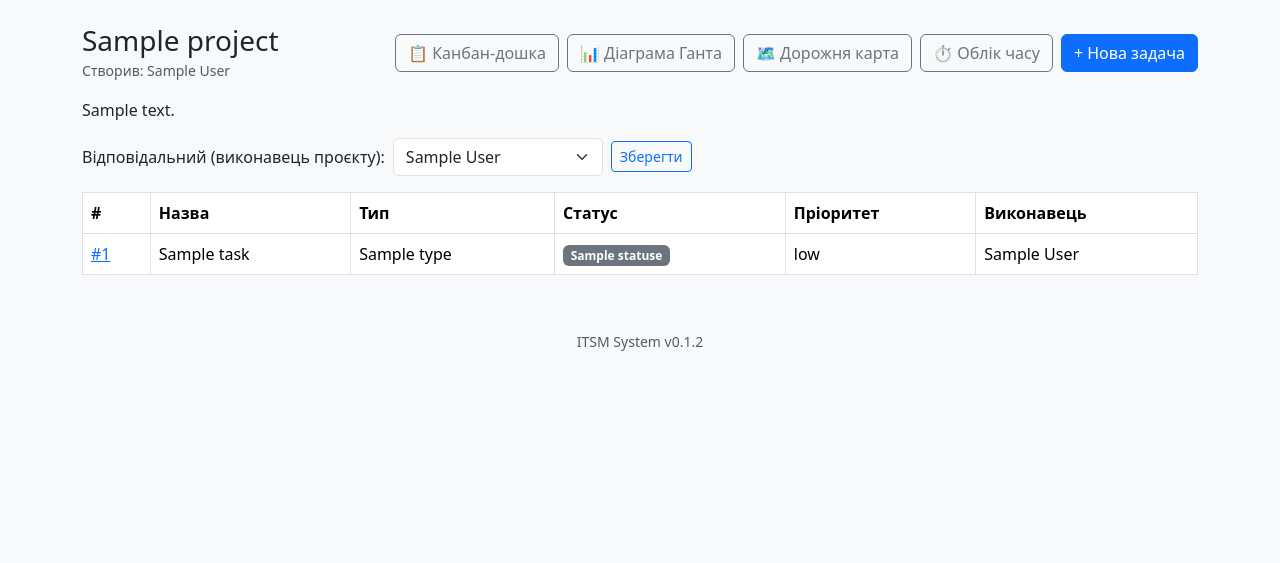
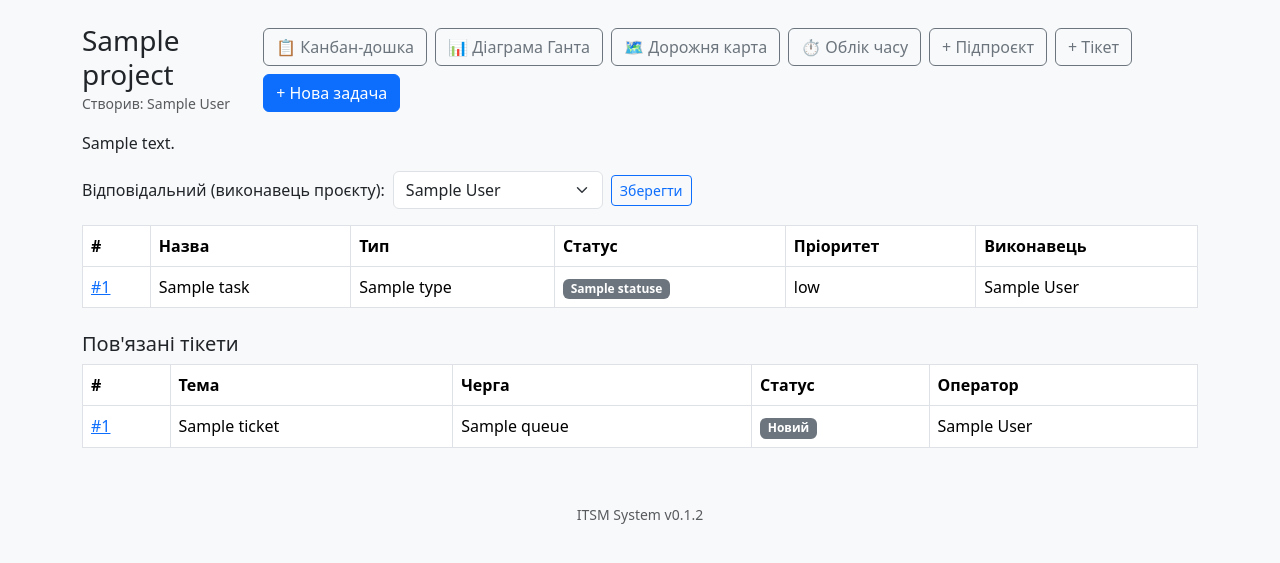
Before and after one commit to ROOT-BSD/itsm, a PHP site: page /projects/1 in a window 1280 px wide. Shown: the part 56-619 px from the top of the page. Run offline with PHP 8.4, Linux system fonts and the light colour scheme; the visitor is signed in with stand-in values (Sample User, id 1); tables that the repository leaves empty hold one stand-in row (values such as "Sample post").

Commit message:
Update release 0.1.2 add new features

```diff
--- a/app/Controllers/ProjectController.php
+++ b/app/Controllers/ProjectController.php
@@ -7,6 +7,7 @@ use App\Core\View;
 use App\Models\Milestone;
 use App\Models\Project;
 use App\Models\Task;
+use App\Models\Ticket;
 use App\Models\User;
 
 class ProjectController
@@ -24,7 +25,7 @@ class ProjectController
     {
         Auth::requireLogin();
         View::render('projects/index', [
-            'projects' => Project::allVisibleTo(Auth::id(), Auth::hasRole(['admin'])),
+            'projects' => Project::topLevelVisibleTo(Auth::id(), Auth::hasRole(['admin'])),
         ]);
     }
 
@@ -32,7 +33,23 @@ class ProjectController
     {
         Auth::requireLogin();
         $this->requireManagerRole();
-        View::render('projects/create', ['users' => User::allActive()]);
+
+        $preselectedParentId = !empty($_GET['parent_id']) ? (int) $_GET['parent_id'] : null;
+        $parentProject = null;
+        if ($preselectedParentId !== null) {
+            $parentProject = Project::find($preselectedParentId);
+            if (!$parentProject || !Project::isVisibleTo($parentProject, Auth::id(), Auth::hasRole(['admin']))) {
+                $preselectedParentId = null;
+                $parentProject = null;
+            }
+        }
+
+        View::render('projects/create', [
+            'users' => User::allActive(),
+            'projects' => Project::allVisibleTo(Auth::id(), Auth::hasRole(['admin'])),
+            'preselectedParentId' => $preselectedParentId,
+            'parentProject' => $parentProject,
+        ]);
     }
 
     public function store(): void
@@ -44,6 +61,7 @@ class ProjectController
         $description = trim($_POST['description'] ?? '');
         $visibility = $_POST['visibility'] ?? 'private';
         $responsibleUserId = !empty($_POST['responsible_user_id']) ? (int) $_POST['responsible_user_id'] : null;
+        $parentId = !empty($_POST['parent_id']) ? (int) $_POST['parent_id'] : null;
 
         if ($name === '') {
             header('Location: /projects/create?error=' . urlencode('Назва проєкту обов\'язкова'));
@@ -53,8 +71,15 @@ class ProjectController
             header('Location: /projects/create?error=' . urlencode('Некоректне значення видимості'));
             exit;
         }
+        if ($parentId !== null) {
+            $parentProject = Project::find($parentId);
+            if (!$parentProject || !Project::isVisibleTo($parentProject, Auth::id(), Auth::hasRole(['admin']))) {
+                header('Location: /projects/create?error=' . urlencode('Батьківський проєкт не знайдено або немає до нього доступу'));
+                exit;
+            }
+        }
 
-        $id = Project::create($name, $description, $visibility, Auth::id(), $responsibleUserId);
+        $id = Project::create($name, $description, $visibility, Auth::id(), $responsibleUserId, $parentId);
         header('Location: /projects/' . $id);
         exit;
     }
@@ -68,6 +93,8 @@ class ProjectController
             'project' => $project,
             'tasks' => Task::forProject($project['id']),
             'users' => User::allActive(),
+            'subProjects' => Project::subProjectsOf($project['id']),
+            'linkedTickets' => Ticket::forProject($project['id']),
         ]);
     }
 
--- a/app/Controllers/ReportController.php
+++ b/app/Controllers/ReportController.php
@@ -57,6 +57,9 @@ class ReportController
                 exit;
             }
             $projectLabel = $project['name'];
+            if (!empty(Project::subProjectsOf($projectId))) {
+                $projectLabel .= ' (разом з підпроєктами)';
+            }
         }
 
         $userLabel = 'усі користувачі';
--- a/app/Controllers/TicketController.php
+++ b/app/Controllers/TicketController.php
@@ -4,6 +4,7 @@ namespace App\Controllers;
 
 use App\Core\Auth;
 use App\Core\View;
+use App\Models\Project;
 use App\Models\Ticket;
 use App\Models\User;
 
@@ -23,8 +24,19 @@ class TicketController
     public function showCreateForm(): void
     {
         Auth::requireLogin();
+
+        $preselectedProjectId = !empty($_GET['project_id']) ? (int) $_GET['project_id'] : null;
+        if ($preselectedProjectId !== null) {
+            $preselectedProject = Project::find($preselectedProjectId);
+            if (!$preselectedProject || !Project::isVisibleTo($preselectedProject, Auth::id(), Auth::hasRole(['admin']))) {
+                $preselectedProjectId = null;
+            }
+        }
+
         View::render('tickets/create', [
             'queues' => Ticket::queues(),
+            'projects' => Project::allVisibleTo(Auth::id(), Auth::hasRole(['admin'])),
+            'preselectedProjectId' => $preselectedProjectId,
             'error' => $_GET['error'] ?? null,
         ]);
     }
@@ -36,6 +48,7 @@ class TicketController
         $queueId = (int) ($_POST['queue_id'] ?? 0);
         $subject = trim($_POST['subject'] ?? '');
         $description = trim($_POST['description'] ?? '');
+        $projectId = !empty($_POST['project_id']) ? (int) $_POST['project_id'] : null;
 
         if ($queueId === 0 || $subject === '') {
             header('Location: /tickets/create?error=' . urlencode('Оберіть чергу і вкажіть тему звернення'));
@@ -45,12 +58,19 @@ class TicketController
             header('Location: /tickets/create?error=' . urlencode('Оберіть коректну чергу'));
             exit;
         }
+        if ($projectId !== null) {
+            $project = Project::find($projectId);
+            if (!$project || !Project::isVisibleTo($project, Auth::id(), Auth::hasRole(['admin']))) {
+                header('Location: /tickets/create?error=' . urlencode('Проєкт не знайдено або немає до нього доступу'));
+                exit;
+            }
+        }
 
         // Заявник — поточний користувач (окремий портал для співробітників без
         // облікового запису основного функціоналу — майбутній крок, п. 2.13 ТЗ)
         $me = User::findById(Auth::id());
 
-        $id = Ticket::create($queueId, $me['full_name'], $me['email'], Auth::id(), $subject, $description ?: null);
+        $id = Ticket::create($queueId, $me['full_name'], $me['email'], Auth::id(), $subject, $description ?: null, $projectId);
         header('Location: /tickets/' . $id);
         exit;
     }
--- a/app/Models/Project.php
+++ b/app/Models/Project.php
@@ -14,10 +14,12 @@ class Project
         // зростанні кількості проєктів і задач.
         return Database::connection()->query(
             "SELECT p.*, u.full_name AS created_by_name, r.full_name AS responsible_name,
+                    parent.name AS parent_name,
                     COALESCE(ot.open_count, 0) AS open_tasks_count
              FROM projects p
              JOIN users u ON u.id = p.created_by
              LEFT JOIN users r ON r.id = p.responsible_user_id
+             LEFT JOIN projects parent ON parent.id = p.parent_id
              LEFT JOIN (
                  SELECT t.project_id, COUNT(*) AS open_count
                  FROM tasks t
@@ -34,6 +36,19 @@ class Project
      * (responsible_user_id). Використовується замість all() усюди, де
      * список показується не-адміну (список проєктів, дашборд).
      */
+    /**
+     * Те саме, що allVisibleTo(), але без підпроєктів (p.parent_id IS NULL) —
+     * для головного списку «Проєкти», де підпроєкти лише засмічували б список.
+     * Підпроєкт видно на сторінці свого батьківського проєкту (карткою), а не тут.
+     */
+    public static function topLevelVisibleTo(int $userId, bool $isAdmin): array
+    {
+        return array_values(array_filter(
+            self::allVisibleTo($userId, $isAdmin),
+            fn(array $p): bool => empty($p['parent_id'])
+        ));
+    }
+
     public static function allVisibleTo(int $userId, bool $isAdmin): array
     {
         if ($isAdmin) {
@@ -42,10 +57,12 @@ class Project
 
         $stmt = Database::connection()->prepare(
             "SELECT p.*, u.full_name AS created_by_name, r.full_name AS responsible_name,
+                    parent.name AS parent_name,
                     COALESCE(ot.open_count, 0) AS open_tasks_count
              FROM projects p
              JOIN users u ON u.id = p.created_by
              LEFT JOIN users r ON r.id = p.responsible_user_id
+             LEFT JOIN projects parent ON parent.id = p.parent_id
              LEFT JOIN (
                  SELECT t.project_id, COUNT(*) AS open_count
                  FROM tasks t
@@ -72,15 +89,66 @@ class Project
     public static function find(int $id): ?array
     {
         $stmt = Database::connection()->prepare(
-            "SELECT p.*, u.full_name AS created_by_name, r.full_name AS responsible_name
+            "SELECT p.*, u.full_name AS created_by_name, r.full_name AS responsible_name,
+                    parent.name AS parent_name
              FROM projects p
              JOIN users u ON u.id = p.created_by
              LEFT JOIN users r ON r.id = p.responsible_user_id
+             LEFT JOIN projects parent ON parent.id = p.parent_id
              WHERE p.id = :id"
         );
         $stmt->execute(['id' => $id]);
         $project = $stmt->fetch();
         return $project ?: null;
+    }
+
+    /** Прямі підпроєкти цього проєкту (без вкладених онуків) — для розділу «Підпроєкти» на сторінці проєкту. */
+    public static function subProjectsOf(int $parentId): array
+    {
+        $stmt = Database::connection()->prepare(
+            "SELECT p.*, r.full_name AS responsible_name, COALESCE(ot.open_count, 0) AS open_tasks_count
+             FROM projects p
+             LEFT JOIN users r ON r.id = p.responsible_user_id
+             LEFT JOIN (
+                 SELECT t.project_id, COUNT(*) AS open_count
+                 FROM tasks t
+                 JOIN task_statuses ts ON ts.id = t.status_id AND ts.is_closed = 0
+                 GROUP BY t.project_id
+             ) ot ON ot.project_id = p.id
+             WHERE p.parent_id = :parent_id
+             ORDER BY p.created_at DESC"
+        );
+        $stmt->execute(['parent_id' => $parentId]);
+        return $stmt->fetchAll();
+    }
+
+    /**
+     * ID цього проєкту й УСІХ його підпроєктів на будь-яку глибину вкладеності
+     * (обхід у ширину) — для звітів, де робота над підпроєктом має враховуватись
+     * як робота над батьківським проєктом. Інтерфейс наразі створює підпроєкти
+     * лише в один рівень, але метод коректно обробить і глибшу вкладеність,
+     * якщо вона колись з'явиться (наприклад, через прямі зміни в БД).
+     */
+    public static function descendantIdsOf(int $projectId): array
+    {
+        $ids = [$projectId];
+        $queue = [$projectId];
+
+        while (!empty($queue)) {
+            $currentId = array_shift($queue);
+            $stmt = Database::connection()->prepare('SELECT id FROM projects WHERE parent_id = :parent_id');
+            $stmt->execute(['parent_id' => $currentId]);
+
+            foreach ($stmt->fetchAll(\PDO::FETCH_COLUMN) as $childId) {
+                $childId = (int) $childId;
+                if (!in_array($childId, $ids, true)) {
+                    $ids[] = $childId;
+                    $queue[] = $childId;
+                }
+            }
+        }
+
+        return $ids;
     }
 
     public static function create(string $name, ?string $description, string $visibility, int $createdBy, ?int $responsibleUserId = null, ?int $parentId = null): int
--- a/app/Models/Task.php
+++ b/app/Models/Task.php
@@ -459,8 +459,16 @@ class Task
         $params = ['date_from' => $dateFrom, 'date_to' => $dateTo];
 
         if (!empty($filters['project_id'])) {
-            $sql .= ' AND p.id = :project_id';
-            $params['project_id'] = $filters['project_id'];
+            // Фільтр за проєктом включає й усі його підпроєкти — робота над
+            // підпроєктом має рахуватись як робота над батьківським проєктом.
+            $projectIds = Project::descendantIdsOf((int) $filters['project_id']);
+            $placeholders = [];
+            foreach ($projectIds as $i => $pid) {
+                $key = "project_id_{$i}";
+                $placeholders[] = ":{$key}";
+                $params[$key] = $pid;
+            }
+            $sql .= ' AND p.id IN (' . implode(',', $placeholders) . ')';
         }
         if (!empty($filters['log_user_id'])) {
             $sql .= ' AND tl.user_id = :log_user_id';
--- a/app/Models/Ticket.php
+++ b/app/Models/Ticket.php
@@ -51,10 +51,11 @@ class Ticket
     public static function all(): array
     {
         return Database::connection()->query(
-            "SELECT t.*, q.name AS queue_name, op.full_name AS operator_name
+            "SELECT t.*, q.name AS queue_name, op.full_name AS operator_name, p.name AS project_name
              FROM tickets t
              JOIN ticket_queues q ON q.id = t.queue_id
              LEFT JOIN users op ON op.id = t.assigned_operator_id
+             LEFT JOIN projects p ON p.id = t.project_id
              ORDER BY t.created_at DESC"
         )->fetchAll();
     }
@@ -71,10 +72,11 @@ class Ticket
         }
 
         $stmt = Database::connection()->prepare(
-            "SELECT t.*, q.name AS queue_name, op.full_name AS operator_name
+            "SELECT t.*, q.name AS queue_name, op.full_name AS operator_name, p.name AS project_name
              FROM tickets t
              JOIN ticket_queues q ON q.id = t.queue_id
              LEFT JOIN users op ON op.id = t.assigned_operator_id
+             LEFT JOIN projects p ON p.id = t.project_id
              WHERE t.requester_user_id = :uid1 OR t.assigned_operator_id = :uid2
              ORDER BY t.created_at DESC"
         );
@@ -95,10 +97,11 @@ class Ticket
     public static function find(int $id): ?array
     {
         $stmt = Database::connection()->prepare(
-            "SELECT t.*, q.name AS queue_name, op.full_name AS operator_name
+            "SELECT t.*, q.name AS queue_name, op.full_name AS operator_name, p.name AS project_name
              FROM tickets t
              JOIN ticket_queues q ON q.id = t.queue_id
              LEFT JOIN users op ON op.id = t.assigned_operator_id
+             LEFT JOIN projects p ON p.id = t.project_id
              WHERE t.id = :id"
         );
         $stmt->execute(['id' => $id]);
@@ -106,14 +109,30 @@ class Ticket
         return $ticket ?: null;
     }
 
-    public static function create(int $queueId, string $requesterName, string $requesterEmail, ?int $requesterUserId, string $subject, ?string $description): int
+    /** Тікети, прив'язані до конкретного проєкту — для розділу «Пов'язані тікети» на сторінці проєкту. */
+    public static function forProject(int $projectId): array
     {
         $stmt = Database::connection()->prepare(
-            'INSERT INTO tickets (queue_id, requester_name, requester_email, requester_user_id, subject, description, status)
-             VALUES (:queue_id, :requester_name, :requester_email, :requester_user_id, :subject, :description, "new")'
+            "SELECT t.*, q.name AS queue_name, op.full_name AS operator_name
+             FROM tickets t
+             JOIN ticket_queues q ON q.id = t.queue_id
+             LEFT JOIN users op ON op.id = t.assigned_operator_id
+             WHERE t.project_id = :project_id
+             ORDER BY t.created_at DESC"
+        );
+        $stmt->execute(['project_id' => $projectId]);
+        return $stmt->fetchAll();
+    }
+
+    public static function create(int $queueId, string $requesterName, string $requesterEmail, ?int $requesterUserId, string $subject, ?string $description, ?int $projectId = null): int
+    {
+        $stmt = Database::connection()->prepare(
+            'INSERT INTO tickets (queue_id, project_id, requester_name, requester_email, requester_user_id, subject, description, status)
+             VALUES (:queue_id, :project_id, :requester_name, :requester_email, :requester_user_id, :subject, :description, "new")'
         );
         $stmt->execute([
             'queue_id' => $queueId,
+            'project_id' => $projectId,
             'requester_name' => $requesterName,
             'requester_email' => $requesterEmail,
             'requester_user_id' => $requesterUserId,
--- a/app/Views/projects/show.php
+++ b/app/Views/projects/show.php
@@ -1,18 +1,53 @@
+<?php if (!empty($project['parent_id'])): ?>
+<div class="mb-2">
+    <a href="/projects/<?= (int)$project['parent_id'] ?>" class="text-decoration-none">&larr; <?= \App\Core\View::e($project['parent_name']) ?></a>
+    <span class="badge bg-light text-dark border ms-1">Підпроєкт</span>
+</div>
+<?php endif; ?>
+
 <div class="d-flex justify-content-between align-items-center mb-3">
     <div>
         <h3 class="mb-0"><?= \App\Core\View::e($project['name']) ?></h3>
         <small class="text-muted">Створив: <?= \App\Core\View::e($project['created_by_name']) ?></small>
     </div>
-    <div class="d-flex gap-2">
+    <div class="d-flex gap-2 flex-wrap">
         <a href="/projects/<?= (int)$project['id'] ?>/board" class="btn btn-outline-secondary">📋 Канбан-дошка</a>
         <a href="/projects/<?= (int)$project['id'] ?>/gantt" class="btn btn-outline-secondary">📊 Діаграма Ганта</a>
         <a href="/projects/<?= (int)$project['id'] ?>/roadmap" class="btn btn-outline-secondary">🗺️ Дорожня карта</a>
         <a href="/projects/<?= (int)$project['id'] ?>/time" class="btn btn-outline-secondary">⏱️ Облік часу</a>
+        <a href="/projects/create?parent_id=<?= (int)$project['id'] ?>" class="btn btn-outline-secondary">+ Підпроєкт</a>
+        <a href="/tickets/create?project_id=<?= (int)$project['id'] ?>" class="btn btn-outline-secondary">+ Тікет</a>
         <a href="/projects/<?= (int)$project['id'] ?>/tasks/create" class="btn btn-primary">+ Нова задача</a>
     </div>
 </div>
 
 <p><?= nl2br(\App\Core\View::e($project['description'])) ?></p>
+
+<?php if (!empty($subProjects)): ?>
+<h5>Підпроєкти</h5>
+<?php
+$statusLabels = ['active' => 'Активний', 'archived' => 'Архівний', 'closed' => 'Закритий'];
+$statusColors = ['active' => 'success', 'archived' => 'secondary', 'closed' => 'dark'];
+?>
+<div class="row">
+    <?php foreach ($subProjects as $sp): ?>
+        <div class="col-md-4 mb-3">
+            <div class="card h-100">
+                <div class="card-body">
+                    <h5 class="card-title"><?= \App\Core\View::e($sp['name']) ?></h5>
+                    <p class="card-text text-muted small"><?= \App\Core\View::e(mb_strimwidth($sp['description'] ?? '', 0, 100, '…')) ?></p>
+                    <span class="badge bg-<?= $statusColors[$sp['status']] ?? 'secondary' ?>"><?= \App\Core\View::e($statusLabels[$sp['status']] ?? $sp['status']) ?></span>
+                    <span class="badge bg-info text-dark"><?= (int)$sp['open_tasks_count'] ?> відкритих задач</span>
+                    <div class="small text-muted mt-2">Відповідальний: <?= \App\Core\View::e($sp['responsible_name'] ?? 'не призначено') ?></div>
+                </div>
+                <div class="card-footer bg-white">
+                    <a href="/projects/<?= (int)$sp['id'] ?>" class="btn btn-sm btn-outline-primary">Відкрити</a>
+                </div>
+            </div>
+        </div>
+    <?php endforeach; ?>
+</div>
+<?php endif; ?>
 
 <?php if (\App\Core\Auth::hasRole(['admin', 'it_manager'])): ?>
 <form method="post" action="/projects/<?= (int)$project['id'] ?>/responsible" class="d-flex gap-2 align-items-center mb-3">
@@ -53,3 +88,24 @@
     <?php endforeach; endif; ?>
     </tbody>
 </table>
+
+<?php if (!empty($linkedTickets)): ?>
+<h5 class="mt-4">Пов'язані тікети</h5>
+<table class="table table-bordered bg-white">
+    <thead><tr><th>#</th><th>Тема</th><th>Черга</th><th>Статус</th><th>Оператор</th></tr></thead>
+    <tbody>
+    <?php
+    $ticketStatusLabels = ['new' => 'Новий', 'in_progress' => 'В роботі', 'waiting_customer' => 'Очікує відповіді', 'resolved' => 'Вирішено', 'closed' => 'Закрито'];
+    ?>
+    <?php foreach ($linkedTickets as $tk): ?>
+        <tr>
+            <td><a href="/tickets/<?= (int)$tk['id'] ?>">#<?= (int)$tk['id'] ?></a></td>
+            <td><?= \App\Core\View::e($tk['subject']) ?></td>
+            <td><?= \App\Core\View::e($tk['queue_name']) ?></td>
+            <td><span class="badge bg-secondary"><?= \App\Core\View::e($ticketStatusLabels[$tk['status']] ?? $tk['status']) ?></span></td>
+            <td><?= \App\Core\View::e($tk['operator_name'] ?? '— не призначено —') ?></td>
+        </tr>
+    <?php endforeach; ?>
+    </tbody>
+</table>
+<?php endif; ?>
--- a/app/Views/tickets/show.php
+++ b/app/Views/tickets/show.php
@@ -12,6 +12,9 @@
         <p><?= nl2br(\App\Core\View::e($ticket['description'])) ?></p>
         <table class="table table-sm w-auto">
             <tr><th>Черга</th><td><?= \App\Core\View::e($ticket['queue_name']) ?></td></tr>
+            <?php if (!empty($ticket['project_id'])): ?>
+            <tr><th>Проєкт</th><td><a href="/projects/<?= (int)$ticket['project_id'] ?>"><?= \App\Core\View::e($ticket['project_name']) ?></a></td></tr>
+            <?php endif; ?>
             <tr><th>Заявник</th><td><?= \App\Core\View::e($ticket['requester_name']) ?> (<?= \App\Core\View::e($ticket['requester_email']) ?>)</td></tr>
             <tr><th>Створено</th><td><?= \App\Core\View::e($ticket['created_at']) ?></td></tr>
         </table>
--- a/database/schema.sql
+++ b/database/schema.sql
@@ -204,6 +204,7 @@ CREATE TABLE IF NOT EXISTS sla_policies (
 CREATE TABLE IF NOT EXISTS tickets (
     id INT AUTO_INCREMENT PRIMARY KEY,
     queue_id INT NOT NULL,
+    project_id INT NULL,                  -- необов'язковий зв'язок з проєктом; NULL = звичайне звернення без прив'язки
     requester_name VARCHAR(150) NOT NULL,
     requester_email VARCHAR(150) NOT NULL,
     requester_user_id INT NULL,           -- може бути NULL: заявник без облікового запису основного функціоналу
@@ -217,6 +218,7 @@ CREATE TABLE IF NOT EXISTS tickets (
     created_at DATETIME DEFAULT CURRENT_TIMESTAMP,
     updated_at DATETIME DEFAULT CURRENT_TIMESTAMP ON UPDATE CURRENT_TIMESTAMP,
     FOREIGN KEY (queue_id) REFERENCES ticket_queues(id),
+    FOREIGN KEY (project_id) REFERENCES projects(id) ON DELETE SET NULL,
     FOREIGN KEY (assigned_operator_id) REFERENCES users(id),
     FOREIGN KEY (requester_user_id) REFERENCES users(id)
 ) ENGINE=InnoDB;
```
Also changed, not shown: app/Views/admin/projects.php (+6 -1 lines), app/Views/projects/create.php (+11 -1 lines), app/Views/tickets/create.php (+9 -0 lines), app/Views/tickets/index.php (+9 -2 lines), database/migrations/008_add_ticket_project_link.sql (added), 1 other file.
